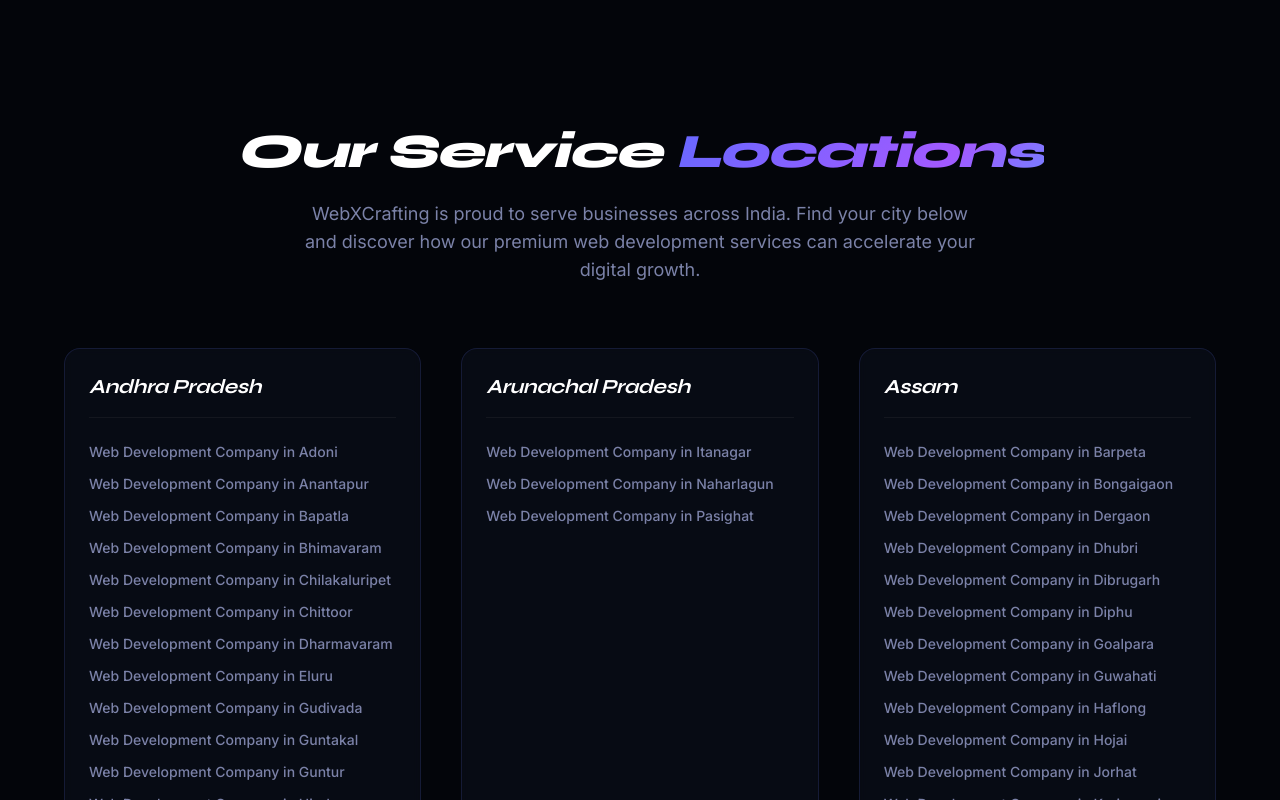
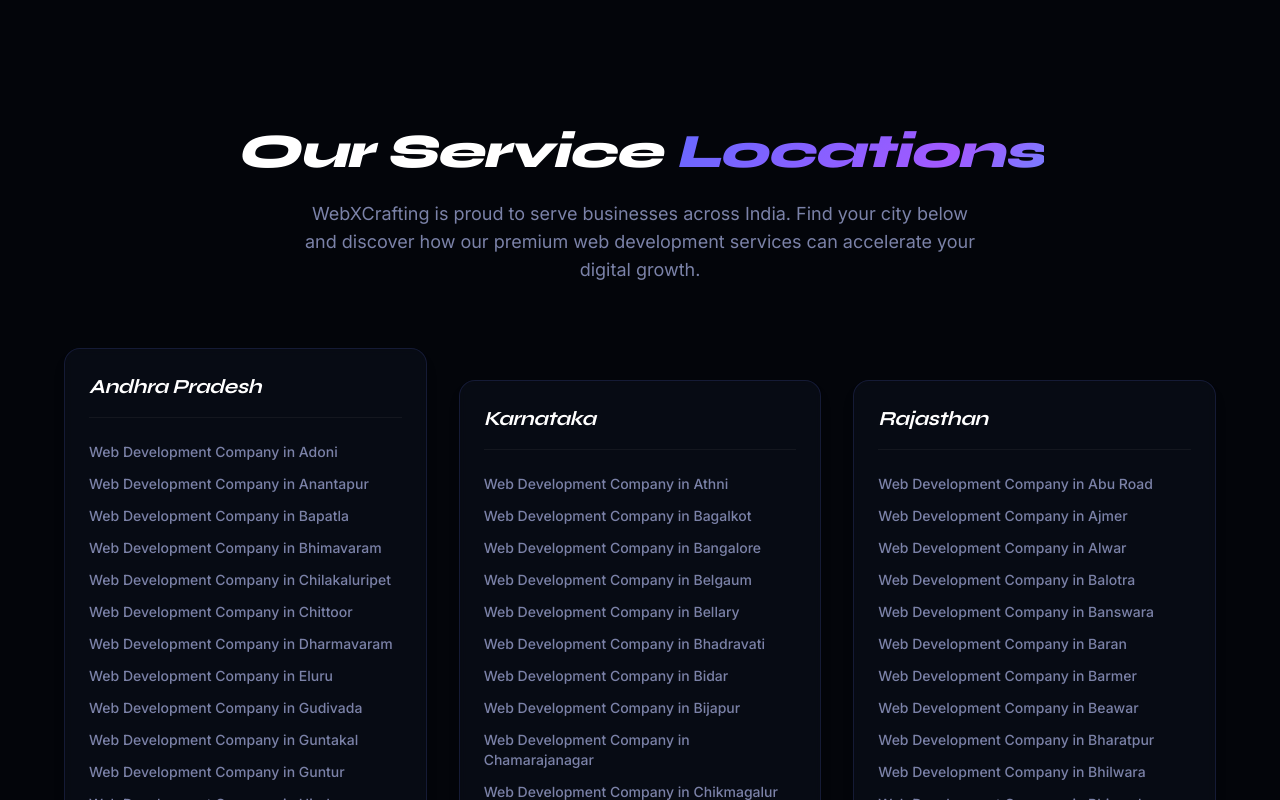
Before and after one commit to webxcrafting07/webxcrafting, a Next.js app: page /locations in a window 1280 px wide. Shown: the top 800 px of the page. Built offline with nearby package versions, Linux system fonts and the light colour scheme.

Commit message:
style(locations): switch to masonry column layout to balance card heights

```diff
--- a/app/locations/page.tsx
+++ b/app/locations/page.tsx
@@ -38,7 +38,7 @@ export default function LocationsDirectoryPage() {
           </p>
         </div>
 
-        <div className="grid grid-cols-1 md:grid-cols-2 lg:grid-cols-3 gap-10">
+        <div className="columns-1 md:columns-2 lg:columns-3 gap-8 space-y-8">
           {sortedStates.map((state) => {
             // Sort cities alphabetically within the state
             const cities = citiesByState[state].sort((a, b) => a.name.localeCompare(b.name))
@@ -46,7 +46,7 @@ export default function LocationsDirectoryPage() {
             return (
               <div
                 key={state}
-                className="bg-[rgba(15,20,35,0.4)] border border-[rgba(99,120,255,0.15)] rounded-2xl p-6 backdrop-blur-sm hover:border-[rgba(99,120,255,0.3)] transition-colors"
+                className="break-inside-avoid inline-block w-full bg-[rgba(15,20,35,0.4)] border border-[rgba(99,120,255,0.15)] rounded-2xl p-6 backdrop-blur-sm hover:border-[rgba(99,120,255,0.3)] transition-colors shadow-lg"
               >
                 <h2 className="text-xl font-bold text-white mb-6 pb-4 border-b border-[rgba(255,255,255,0.05)] font-syne">
                   {state}
```
